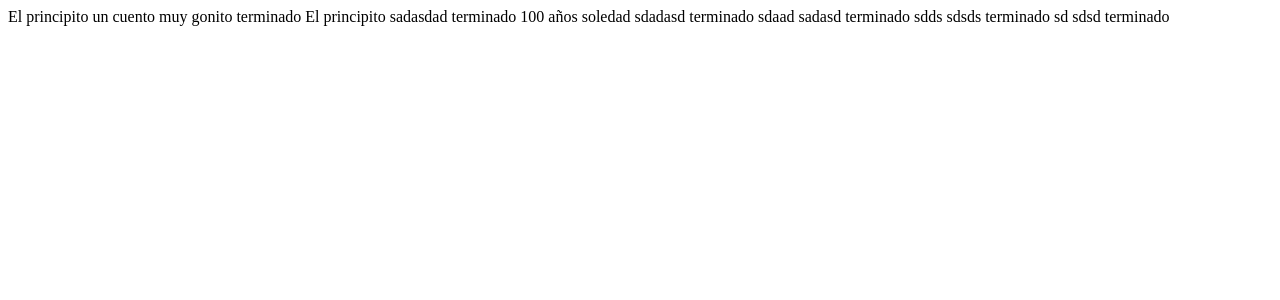
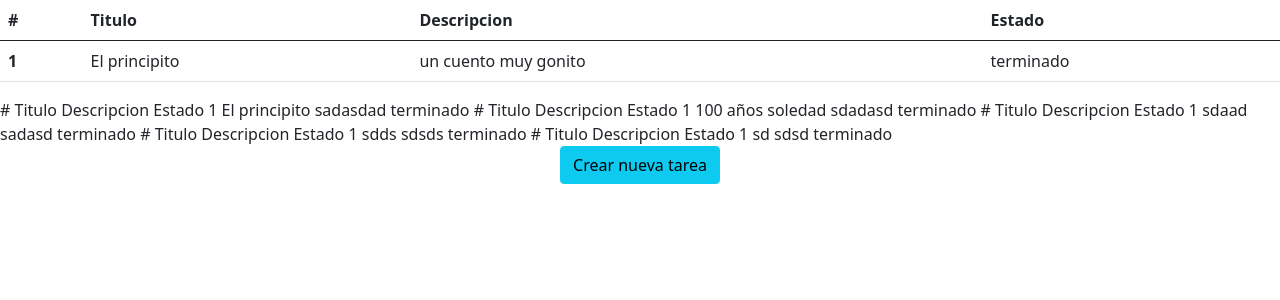
Before and after one commit to Wilson-Rodriguez09/listarTareas, a Django app: page / in a window 1280 px wide. Shown: the top 300 px of the page. Run offline with Django 5.2, Linux system fonts and the light colour scheme; data comes from the database, SQL or seed files in the repository; both versions use the stored data as it was after the commit.

Commit message:
trabajo final estilos basicos

```diff
--- a/tareas/templates/crear.html
+++ b/tareas/templates/crear.html
@@ -3,13 +3,15 @@
 <head>
     <meta charset="UTF-8">
     <meta name="viewport" content="width=device-width, initial-scale=1.0">
+    <link rel="stylesheet" href="https://cdn.jsdelivr.net/npm/bootstrap@5.0.2/dist/css/bootstrap.min.css" rel="stylesheet" integrity="sha384-EVSTQN3/azprG1Anm3QDgpJLIm9Nao0Yz1ztcQTwFspd3yD65VohhpuuCOmLASjC" crossorigin="anonymous">
+    <script src="https://cdn.jsdelivr.net/npm/bootstrap@5.0.2/dist/js/bootstrap.bundle.min.js" integrity="sha384-MrcW6ZMFYlzcLA8Nl+NtUVF0sA7MsXsP1UyJoMp4YLEuNSfAP+JcXn/tWtIaxVXM" crossorigin="anonymous"></script>
     <title>Document</title>
 </head>
 <body>
     <form method="POST">
         {% csrf_token %}
         {{form.as_p}}
-        <button type="submit">Registrar</button>
+        <button type="submit" class="btn btn-info">Registrar</button>
     </form>
 </body>
 </html>
--- a/tareas/templates/listar.html
+++ b/tareas/templates/listar.html
@@ -1,7 +1,36 @@
-{% for tarea in tareas %}
-
-
-{{tarea.titulo}}
-{{tarea.descripcion}}
-{{tarea.estado}}
-{% endfor %}
+<!DOCTYPE html>
+<html lang="en">
+<head>
+    <meta charset="UTF-8">
+    <meta name="viewport" content="width=device-width, initial-scale=1.0">
+    <link href="https://cdn.jsdelivr.net/npm/bootstrap@5.0.2/dist/css/bootstrap.min.css" rel="stylesheet" integrity="sha384-EVSTQN3/azprG1Anm3QDgpJLIm9Nao0Yz1ztcQTwFspd3yD65VohhpuuCOmLASjC" crossorigin="anonymous">
+    <script src="https://cdn.jsdelivr.net/npm/bootstrap@5.0.2/dist/js/bootstrap.bundle.min.js" integrity="sha384-MrcW6ZMFYlzcLA8Nl+NtUVF0sA7MsXsP1UyJoMp4YLEuNSfAP+JcXn/tWtIaxVXM" crossorigin="anonymous"></script>
+    <title>Document</title>
+</head>
+<body>
+<div>
+    <table class="table">
+        {% for tarea in tareas %}
+        <thead>
+          <tr>
+            <th scope="col">#</th>
+            <th scope="col">Titulo</th>
+            <th scope="col">Descripcion</th>
+            <th scope="col">Estado</th>
+          </tr>
+        </thead>
+        <tbody>
+          <tr>
+            <th scope="row">1</th>
+            <td>{{tarea.titulo}}</td>
+            <td>{{tarea.descripcion}}</td>
+            <td>{{tarea.estado}}</td>
+          </tr>
+          <tr>
+        </tbody>
+      </table>
+      {% endfor %}
+      <center><a href="crear" class="btn btn-info">Crear nueva tarea</a></center>
+</div>
+</body>
+</html>
```
Also changed, not shown: db.sqlite3.
